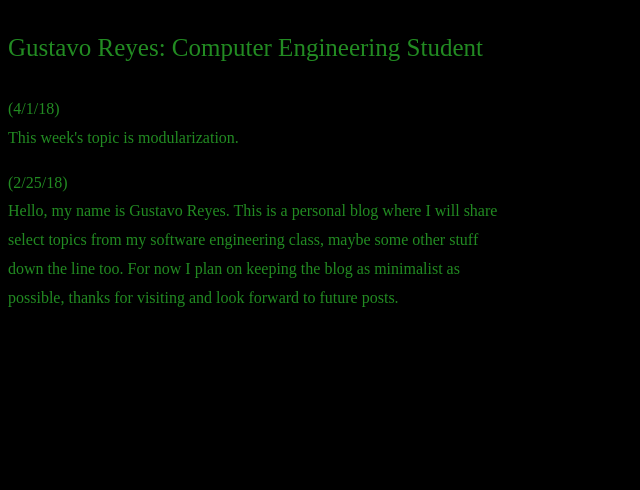
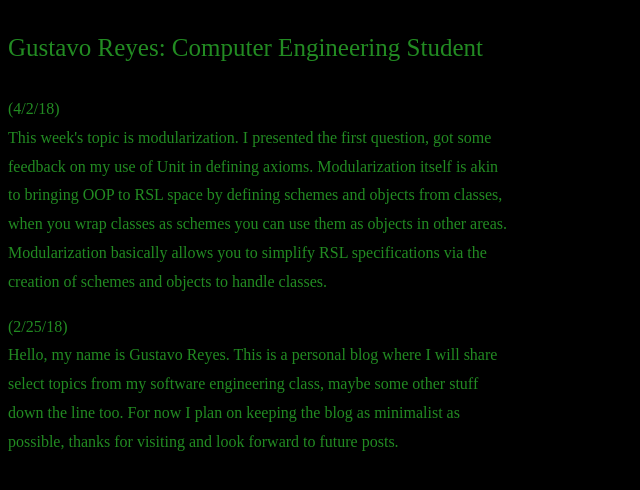
Before and after one commit to GarcGustavo/GarcGustavo.github.io, a Jekyll site: the page index.html, which Jekyll copies as it is, in a window 1280 px wide. Shown: the top 490 px of the page, without its empty margins (0-640 px from the left). Built offline with Jekyll 4.4.1, drawn with Linux system fonts in a browser that asks for light colours.

Commit message:
removed old images and added new blog post for today's class

```diff
--- a/index.html
+++ b/index.html
@@ -21,8 +21,8 @@
 
   <body style = "color: forestgreen">
 
-   <p>(4/1/18)<br>
-   This week's topic is modularization.
+   <p>(4/2/18)<br>
+   This week's topic is modularization. I presented the first question, got some feedback on my use of Unit in defining axioms. Modularization itself is akin to bringing OOP to RSL space by defining schemes and objects from classes, when you wrap classes as schemes you can use them as objects in other areas. Modularization basically allows you to simplify RSL specifications via the creation of schemes and objects to handle classes.
    </p>
 
     <p>(2/25/18)<br>
```
Also changed, not shown: Images/EP6zBSYwqlYDb0i5uHh_HzJx2f22ncEl7E-wntsGDmw.jpg (deleted), Images/Evangelion_logo.gif (deleted), Images/Money_Chest.gif (deleted), Images/blood.gif (deleted), Images/cell.gif (deleted), Images/construction.gif (deleted), Images/dbz.gif (deleted), Images/doot.gif (deleted), Images/mexico.gif (deleted), Images/money.gif (deleted), Images/rato.jpg (deleted).
